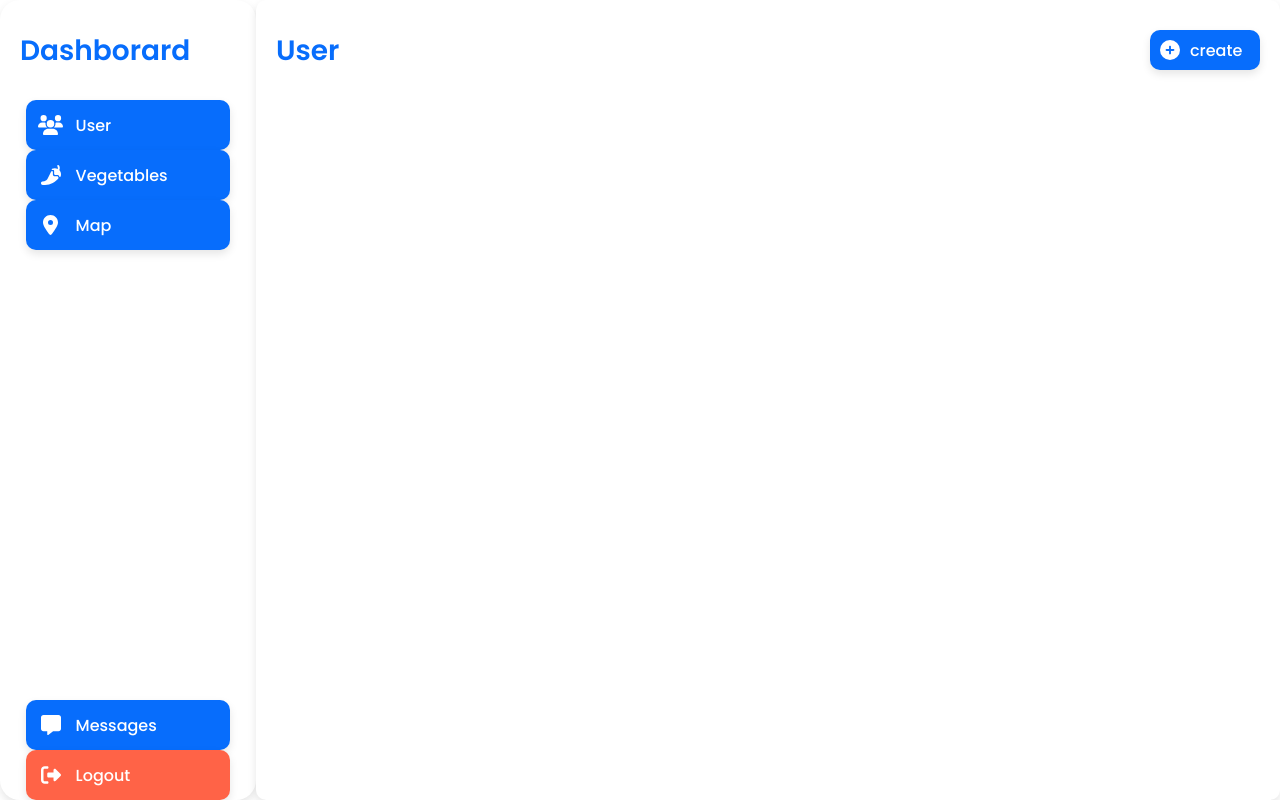
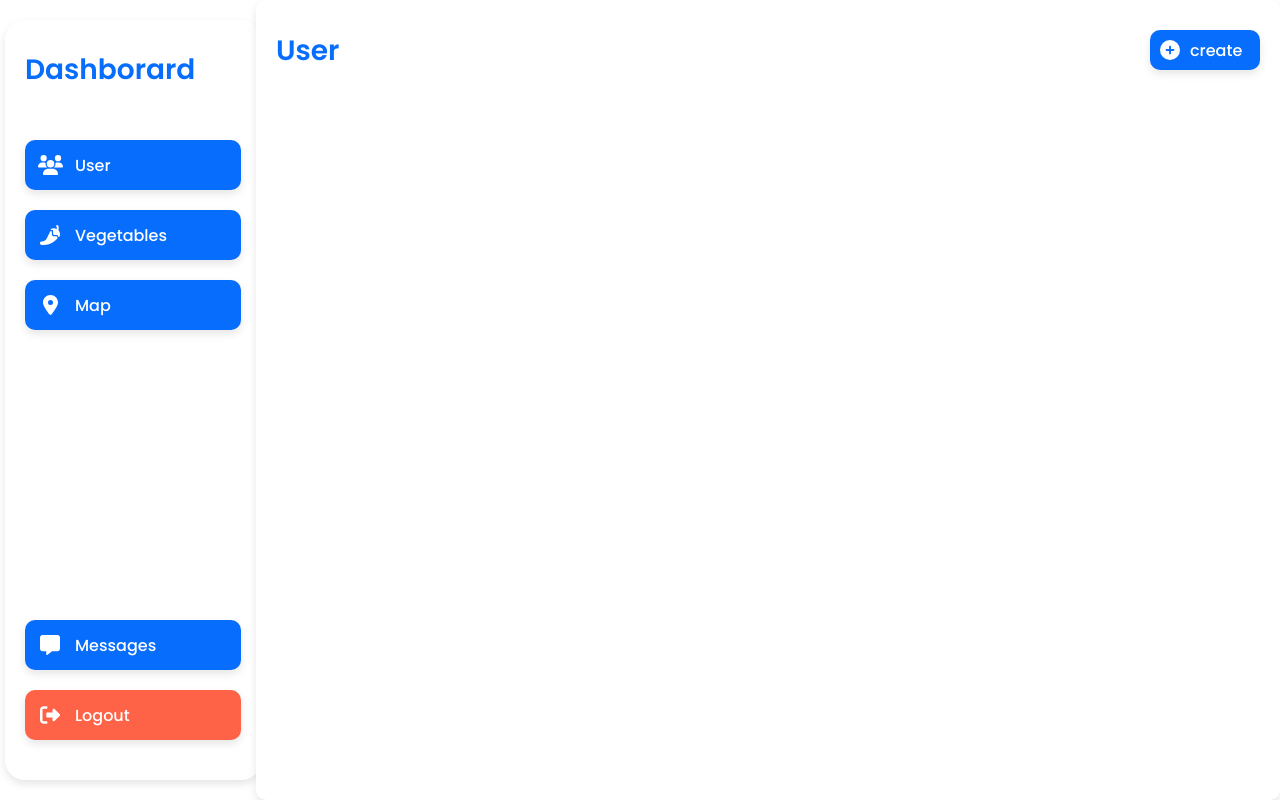
Before and after one commit to anirudh-mk/agriculture-automation-using-iot-frontend-web, a React (Vite) app: page / in a window 1280 px wide. Built offline with nearby package versions, Linux system fonts and the light colour scheme.

Commit message:
optim(components/SideNavigationBar.jsx):code optimized

```diff
--- a/components/SideNavigationBar/SideNavigationBar.css
+++ b/components/SideNavigationBar/SideNavigationBar.css
@@ -1,5 +1,4 @@
 .sideNavigationBarContainer{
-    position: relative;
     display: flex;
     flex-direction: column;
     width: 100%;
@@ -7,32 +6,45 @@
     background-color: '#fff';
     box-shadow: 0 4px 8px rgba(0, 0, 0, 0.1);
     border-radius: 20px;
+    margin: 20px 10px 20px 20px;
 }
 .sideNavigationBarHeaddingContainer{
     display: flex;
+    flex-direction: column;
+    justify-content: center;
     width: 100%;
     height: 100px;
-    overflow: hidden;
-    text-overflow: ellipsis;
 }
 .sideNavigationBarHeaddingContainer h1{
-    position: absolute;
-    top: 30px;
-    left: 20px;
+    display: flex;
     font-size: 28px;
     color: #076DFC;
-    overflow: hidden;
+    margin-left: 20px;
 }
 .sideNavigationBarButtonContainer{
     display: flex;
+    flex-direction: column;
     flex: 1;
-    flex-direction: column;
     width: 100%;
-    align-items: center;
+}
+.navigationButtonUsersContainer{
+    margin:20px 20px 10px 20px;
+}
+.navigationButtonVegetablesContainer{
+    margin:10px 20px 10px 20px;
+}
+.navigationButtonMapContainer{
+    margin:10px 20px 10px 20px;
+
 }
 .navigationButtonBottomContainer{
     display: flex;
     flex-direction: column;
-    align-items: center;
-    height: auto;
+    width: 100%;
 }
+.navigationButtonMessageContainer{
+    margin:20px 20px 10px 20px;
+}
+.navigationButtonLogoutContainer{
+    margin:10px 20px 40px 20px;
+}
--- a/components/SideNavigationBar/SideNavigationBar.jsx
+++ b/components/SideNavigationBar/SideNavigationBar.jsx
@@ -14,8 +14,8 @@ function SideNavigationBar({ handleUserClick, handleVegitabelClick }) {
         <h1>Dashborard</h1>
       </div>
       <div className="sideNavigationBarButtonContainer">
+        <div className="navigationButtonUsersContainer">
           <IconButton
-          width={"16vw"}
             height={50}
             backgroundColor="#076DFC"
             borderRadius={10}
@@ -23,8 +23,9 @@ function SideNavigationBar({ handleUserClick, handleVegitabelClick }) {
             icon={faUsers}
             onClick={handleUserClick}
           />
+        </div>
+        <div className="navigationButtonVegetablesContainer">
           <IconButton
-          width={"16vw"}
             height={50}
             backgroundColor="#076DFC"
             borderRadius={10}
@@ -32,8 +33,9 @@ function SideNavigationBar({ handleUserClick, handleVegitabelClick }) {
             icon={faPepperHot}
             onClick={handleVegitabelClick}
           />
+        </div>
+        <div className="navigationButtonMapContainer">
           <IconButton
-          width={"16vw"}
             height={50}
             backgroundColor="#076DFC"
             borderRadius={10}
@@ -41,24 +43,26 @@ function SideNavigationBar({ handleUserClick, handleVegitabelClick }) {
             icon={faLocationDot}
           />
         </div>
+      </div>
       <div className="navigationButtonBottomContainer">
+        <div className="navigationButtonMessageContainer">
           <IconButton
-          width={"16vw"}
             height={50}
             backgroundColor="#076DFC"
             borderRadius={10}
             buttonText="Messages"
             icon={faMessage}
           />
+        </div>
+        <div className="navigationButtonLogoutContainer">
           <IconButton
-          width={"16vw"}
             height={50}
             backgroundColor="tomato"
             borderRadius={10}
-          marginBottom={30}
             buttonText="Logout"
             icon={faRightFromBracket}
           />
+        </div>
       </div>
     </div>
   );
```
Lines whose indentation alone changed are shown as unchanged.
